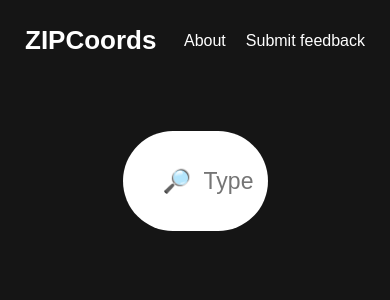
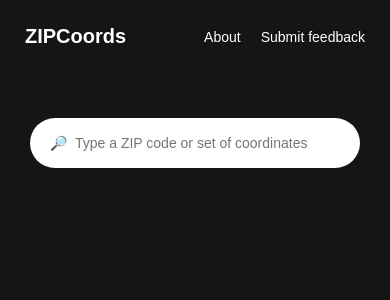
Before and after one commit to mikezangus/ZIPCoords, a Next.js app in the folder site/: page / in a window 390 px wide. Shown: the top 300 px of the page. Built offline with nearby package versions, Linux system fonts and the light colour scheme.

Commit message:
css for mobile

```diff
--- a/site/src/components/Header.jsx
+++ b/site/src/components/Header.jsx
@@ -6,7 +6,7 @@
     return (
         <div className={styles.header}>
             <div className={styles.title}>
-                <a href="https://zipcoords.co">
+                <a href="https://zangus.co">
                     ZIPCoords
                 </a>
             </div>
--- a/site/src/css/Header.module.css
+++ b/site/src/css/Header.module.css
@@ -33,3 +33,10 @@
 .header .links a:last-child {
     margin-right: 0;
 }
+
+
+@media (max-width: 768px) {
+    .header .title {
+        font-size: var(--font-size-small);
+    }
+}
--- a/site/src/css/Result.module.css
+++ b/site/src/css/Result.module.css
@@ -11,3 +11,13 @@
     padding-left: 40px;
     align-items: center;
 }
+
+@media (max-width: 768px) {
+
+    .result {
+        width: 100%;
+        font-size: var(--font-size-extra-small);
+        height: 50px;
+        padding-left: 20px;
+    }
+}
--- a/site/src/css/Search.module.css
+++ b/site/src/css/Search.module.css
@@ -2,9 +2,9 @@
     margin: 20px;
     outline: none;
     width: 50%;
-  }
+}
 
-  .searchBar input[type="text"] {
+.searchBar input[type="text"] {
     width: 100%;
     height: 100px;
     padding: 10px;
@@ -14,4 +14,18 @@
     border-radius: 50px;
     border: none;
     padding-left: 40px;
-  }
+}
+
+@media (max-width: 768px) {
+
+    .searchBar {
+        width: 100%
+    }
+
+    .searchBar input[type="text"] {
+        height: 50px;
+        font-size: var(--font-size-extra-small);
+        padding-left: 20px;
+    }
+
+}
--- a/site/src/css/index.css
+++ b/site/src/css/index.css
@@ -9,7 +9,7 @@
     --font-size-large: 26px;
     --font-size-medium: 23px;
     --font-size-small: 20px;
-    --font-size-extra-small: 16px;
+    --font-size-extra-small: 14px;
     --radius: 40px;
 }
 
@@ -31,3 +31,12 @@
     padding-right: 50px;
     padding-top: 25px;
 }
+
+
+@media (max-width: 768px) {
+    main {
+        padding-left: 30px;
+        padding-right: 30px;
+        padding-top: 20px;
+    }
+}
```
